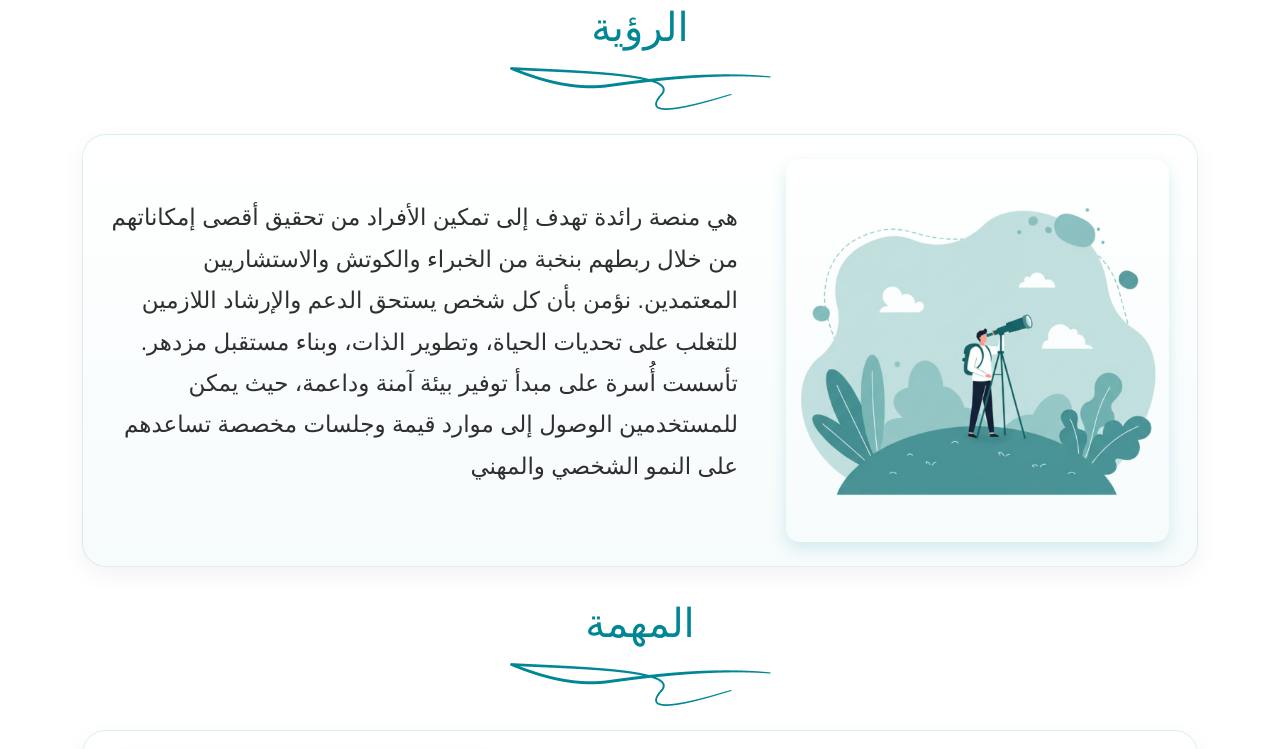
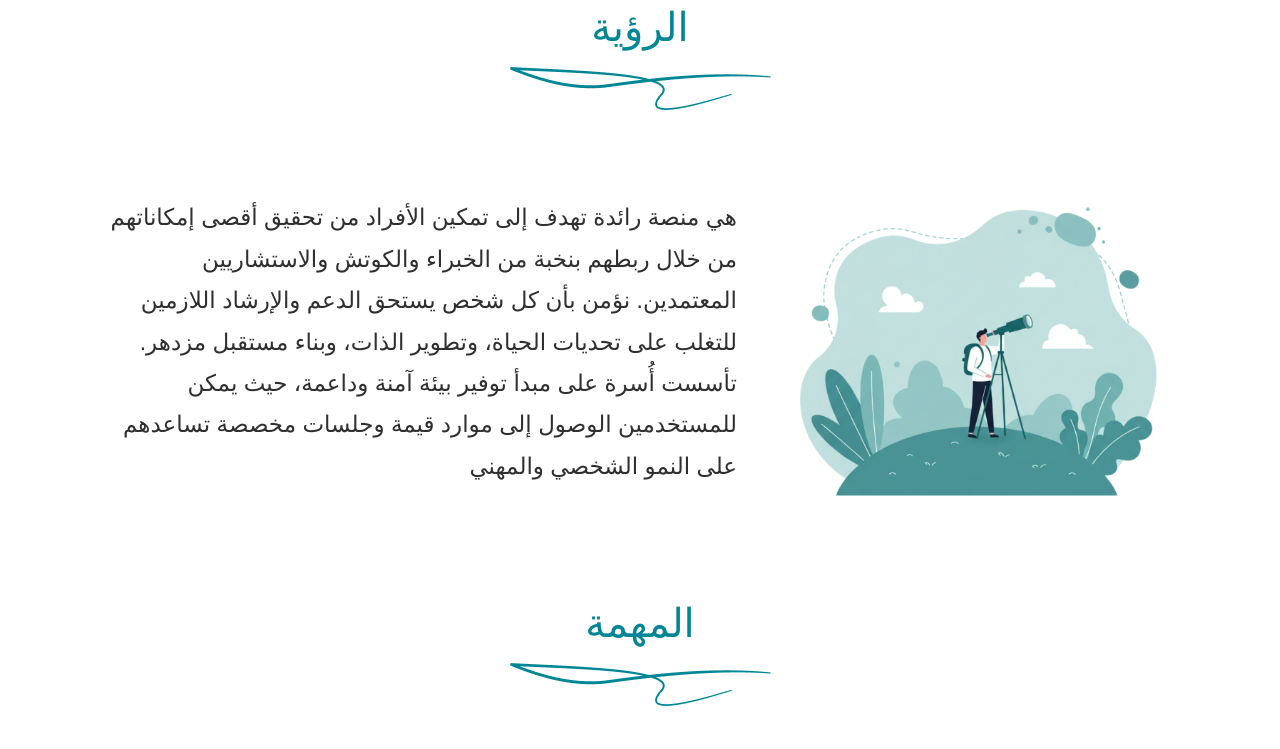
Before and after one commit to Nour-ibrahem30/-, a website: page html/about.html in a window 1280 px wide. Shown: the part 1347-2096 px from the top of the page. Drawn offline with nearby package versions, Linux system fonts and the light colour scheme; a web font is replaced by a local one.

Commit message:
update The Project

```diff
--- a/scss/about.scss
+++ b/scss/about.scss
@@ -151,27 +151,16 @@ header {
                 width: 627px;
             }
     }
-
-    // Enhanced content blocks styling
     .content {
-        background: linear-gradient(180deg, #ffffff 0%, #f6fbfc 100%);
-        border: 1px solid rgba(0, 134, 149, 0.12);
-        border-radius: 24px;
-        padding: 24px 28px;
-        box-shadow: 0 8px 24px rgba(0, 0, 0, 0.05);
-        gap: 24px;
-        margin-bottom: 32px;
-        transition: transform var(--main-transition), box-shadow var(--main-transition);
-
-        &:hover {
-            transform: translateY(-2px);
-            box-shadow: 0 12px 28px rgba(0, 0, 0, 0.08);
-        }
+    border-radius: 24px;
+    padding: 24px 28px;
+    gap: 24px;
+    margin-bottom: 32px;
+    transition: transform var(--main-transition), box-shadow var(--main-transition);
 
         .img {
             img {
                 border-radius: 14px;
-                box-shadow: 0 6px 16px rgba(0, 134, 149, 0.15);
             }
         }
 
@@ -196,7 +185,6 @@ header {
         .img { animation: fadeInUp 0.7s ease both; }
         .text { animation: fadeInUp 0.85s ease both; }
     }
-}
 }
 
 /* End Info Section*/
```
Also changed, not shown: scss/about.css, 1 other file.
